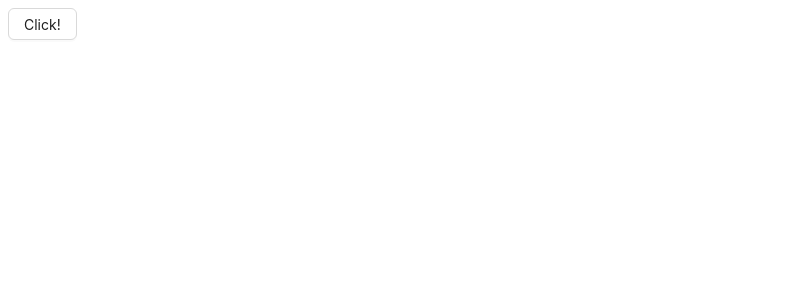
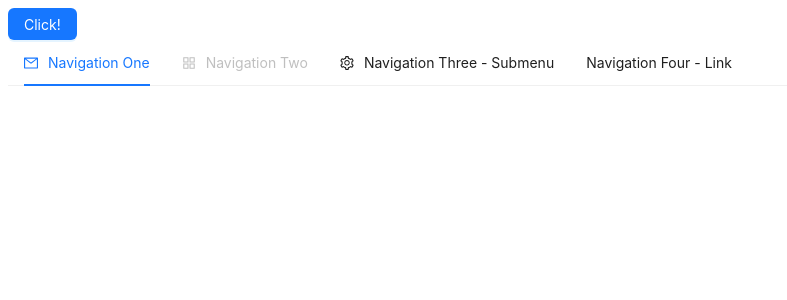
Before and after one commit to lsapundzic/b2b-store-frontend, a Next.js app: page / in a window 1280 px wide. Shown: the top 300 px of the page, without its empty margins (0-787 px from the left). Built offline with nearby package versions, Linux system fonts and the light colour scheme.

Commit message:
Testing with navbar

```diff
--- a/app/page.js
+++ b/app/page.js
@@ -1,13 +1,93 @@
 "use client";
 
-import { Button } from "antd";
+import {
+  AppstoreOutlined,
+  MailOutlined,
+  SettingOutlined,
+} from "@ant-design/icons";
+import { Button, Menu } from "antd";
+import { useState } from "react";
+
+const items = [
+  {
+    label: "Navigation One",
+    key: "mail",
+    icon: <MailOutlined />,
+  },
+  {
+    label: "Navigation Two",
+    key: "app",
+    icon: <AppstoreOutlined />,
+    disabled: true,
+  },
+  {
+    label: "Navigation Three - Submenu",
+    key: "SubMenu",
+    icon: <SettingOutlined />,
+    children: [
+      {
+        type: "group",
+        label: "Item 1",
+        children: [
+          {
+            label: "Option 1",
+            key: "setting:1",
+          },
+          {
+            label: "Option 2",
+            key: "setting:2",
+          },
+        ],
+      },
+      {
+        type: "group",
+        label: "Item 2",
+        children: [
+          {
+            label: "Option 3",
+            key: "setting:3",
+          },
+          {
+            label: "Option 4",
+            key: "setting:4",
+          },
+        ],
+      },
+    ],
+  },
+  {
+    label: (
+      <a href="https://ant.design" target="_blank" rel="noopener noreferrer">
+        Navigation Four - Link
+      </a>
+    ),
+    key: "alipay",
+  },
+];
 
 export default function Home() {
   console.log("Homepage running...");
 
+  const [current, setCurrent] = useState("mail");
+  const onClick = (e) => {
+    console.log("click ", e);
+    setCurrent(e.key);
+  };
+
   return (
-    <main className="App">
-      <Button>Click!</Button>
+    // It may be necessary to add className="App" to the main element
+    <main>
+      <div>
+        <Button type="primary">Click!</Button>
+      </div>
+      <div>
+        <Menu
+          onClick={onClick}
+          selectedKeys={[current]}
+          mode="horizontal"
+          items={items}
+        />
+      </div>
     </main>
   );
 }
```
